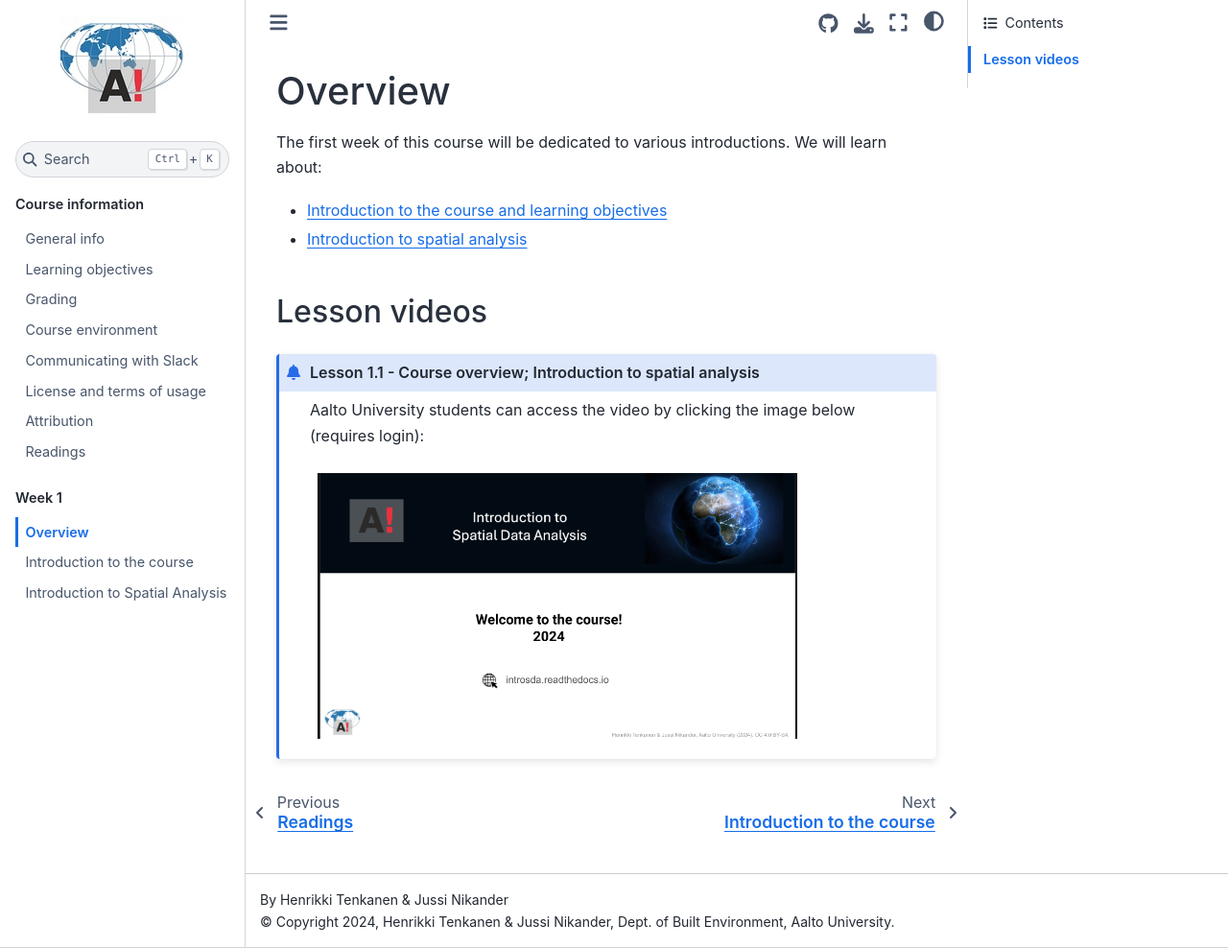
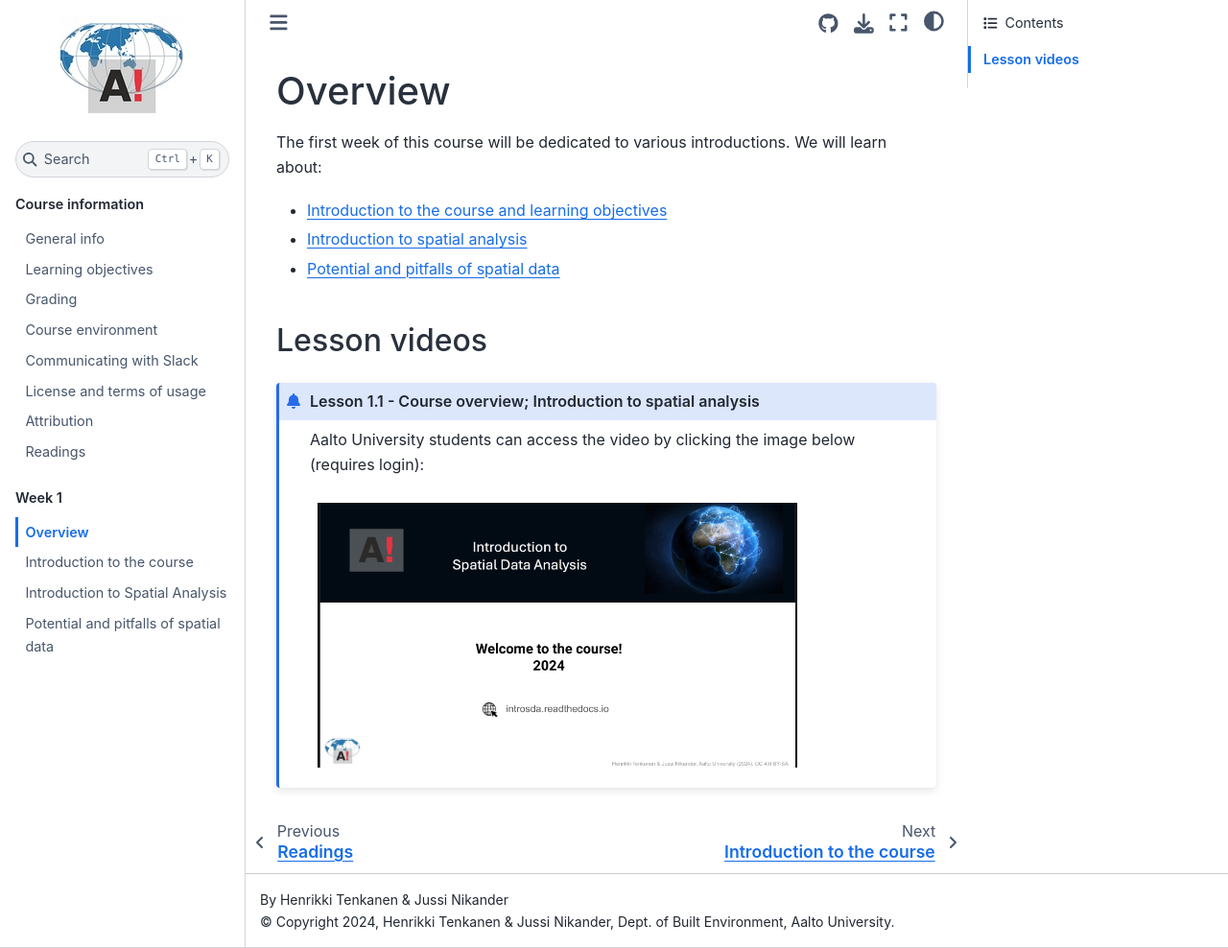
Before and after one commit to AaltoGIS/IntroSDA, a Sphinx documentation site: the page built from source/lessons/L1/overview.rst, in a window 1280 px wide and 988 px high. Shown: the whole window at 96% size. Built offline with Sphinx 7.4.7 and the Sphinx Book theme 1.1.4, drawn with Linux system fonts in a browser that asks for light colours; pages that are not in the unit, such as notebooks, are missing from menus.

Commit message:
Update Lesson 1.2

```diff
--- a/source/index.rst
+++ b/source/index.rst
@@ -154,7 +154,7 @@ Contents
     lessons/L1/overview
     lessons/L1/introduction
     lessons/L1/introduction-to-spatial-analysis
-    .. lessons/L1/spatial-data-potential-and-pitfalls
+    lessons/L1/spatial-data-potential-and-pitfalls
 
 .. toctree::
    :maxdepth: 1
--- a/source/lessons/L1/overview.rst
+++ b/source/lessons/L1/overview.rst
@@ -5,7 +5,7 @@ The first week of this course will be dedicated to various introductions. We wil
 
 - :doc:`Introduction to the course and learning objectives <introduction>`
 - :doc:`Introduction to spatial analysis <introduction-to-spatial-analysis>`
-.. - :doc:`Potential and pitfalls of spatial data <spatial-data-potential-and-pitfalls>`
+- :doc:`Potential and pitfalls of spatial data <spatial-data-potential-and-pitfalls>`
 
 
 Lesson videos
```
